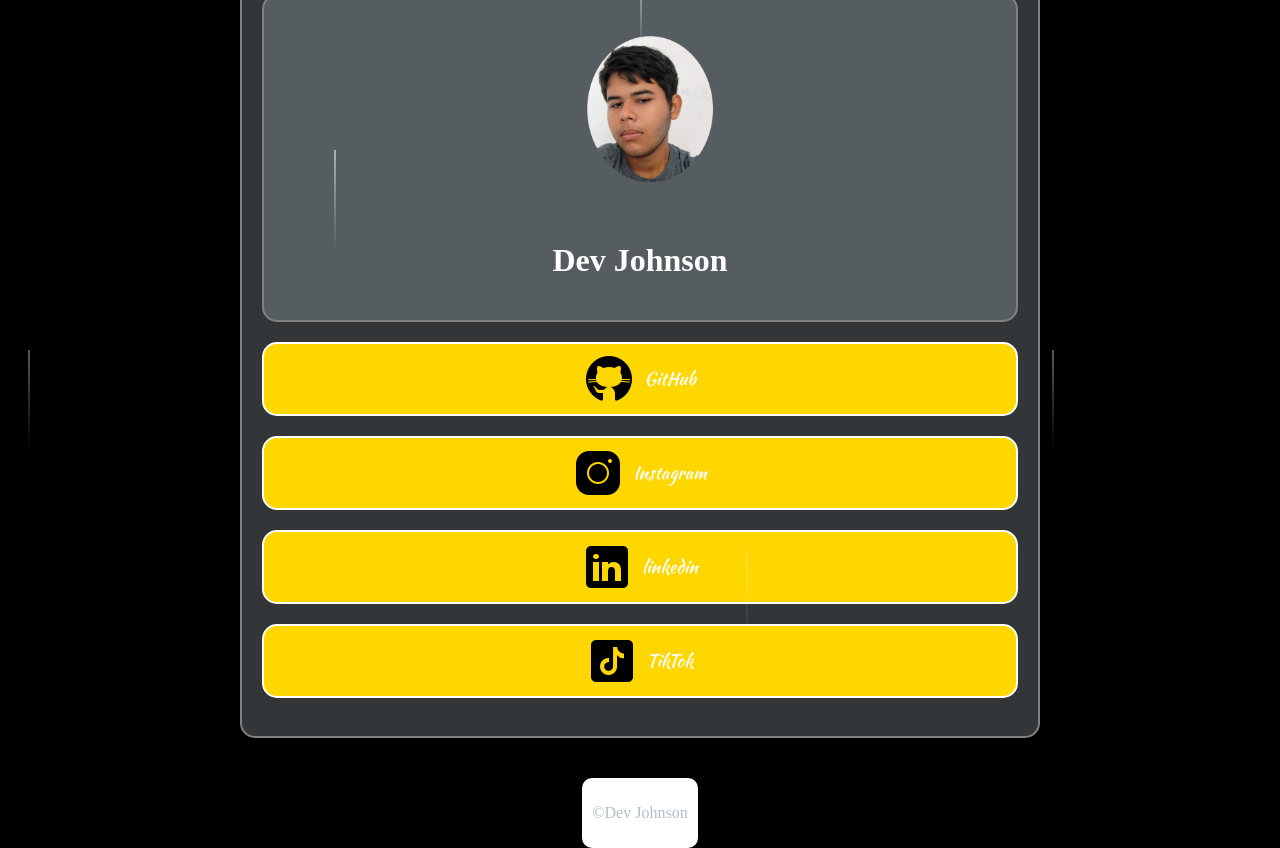
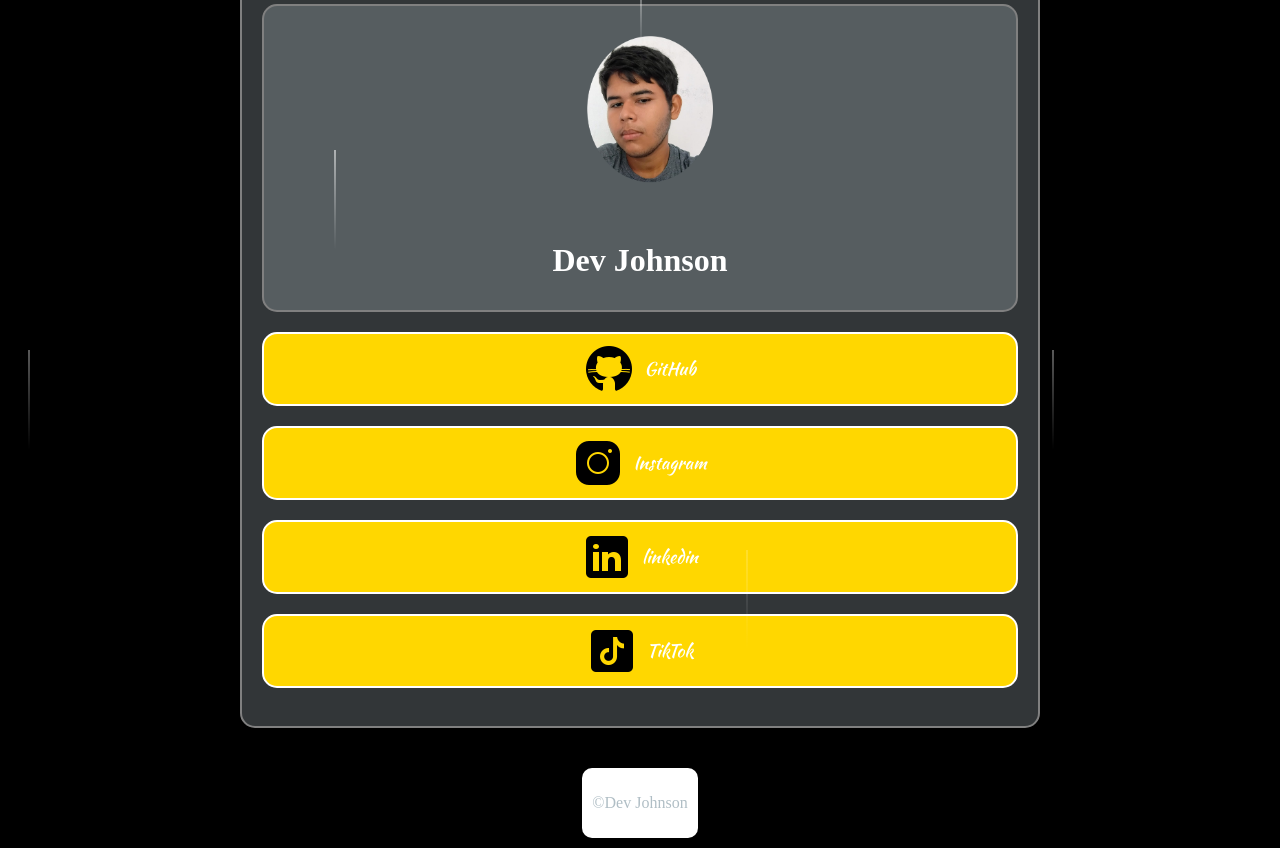
Before and after one commit to DevJohnson05/linkbio, a plain HTML site: page index.html in a window 1280 px wide. Drawn offline with Linux system fonts and the light colour scheme.

Commit message:
Update index.html

```diff
--- a/index.html
+++ b/index.html
@@ -122,7 +122,7 @@
         #perfil{
             margin: 0 auto;
             background-color:#b0bec549;
-            padding: 20px 10px;
+            padding: 10px 10px;
             border-radius: 15px;
             border: 2px solid gray;
             text-align: center;
```
